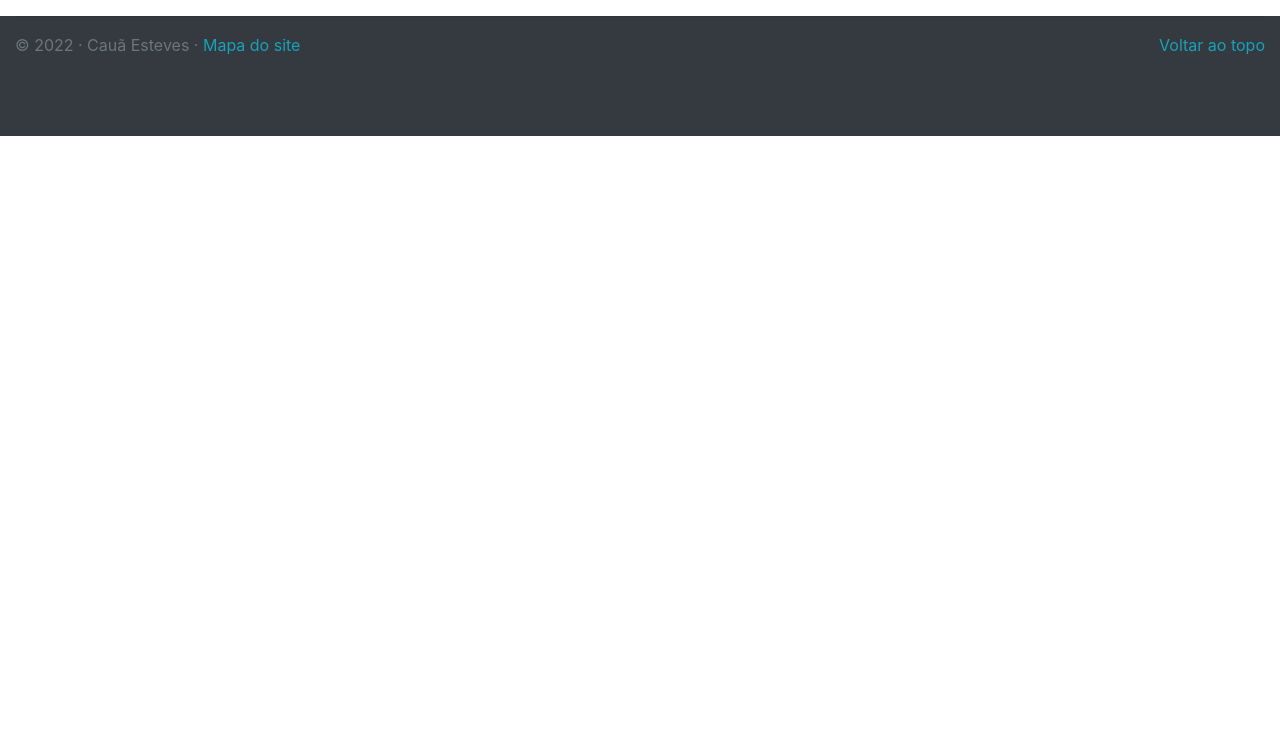
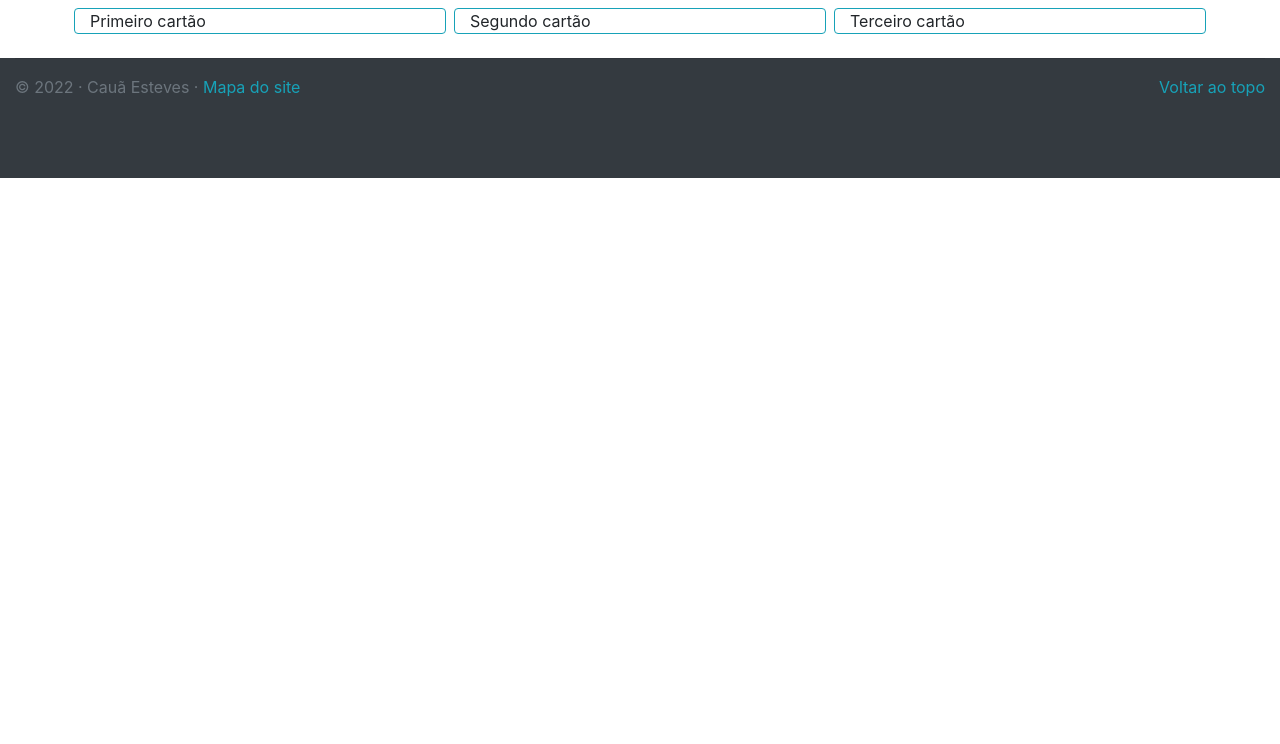
Before and after one commit to nuncamexa/technoschool, a plain HTML site: page index.html in a window 1280 px wide. Shown: the part 56-800 px from the top of the page. Drawn offline with nearby package versions, Linux system fonts and the light colour scheme.

Commit message:
Cartões

```diff
--- a/index.html
+++ b/index.html
@@ -44,7 +44,18 @@
         </div>
     </nav>
     <main class="container">
-        <!-- Área reservada para o conteúdo -->
+        <!-- Falta o carrossel de imagens aqui -->
+        <div class="card-deck">
+            <div class="col-md card border-info my-2 mx-1">
+                Primeiro cartão
+            </div>
+            <div class="col-md card border-info my-2 mx-1">
+                Segundo cartão
+            </div>
+            <div class="col-md card border-info my-2 mx-1">
+                Terceiro cartão
+            </div>
+        </div>
     </main>
     <footer class="container-fluid bg-dark" style="height: 120px;">
         <hr>
```
